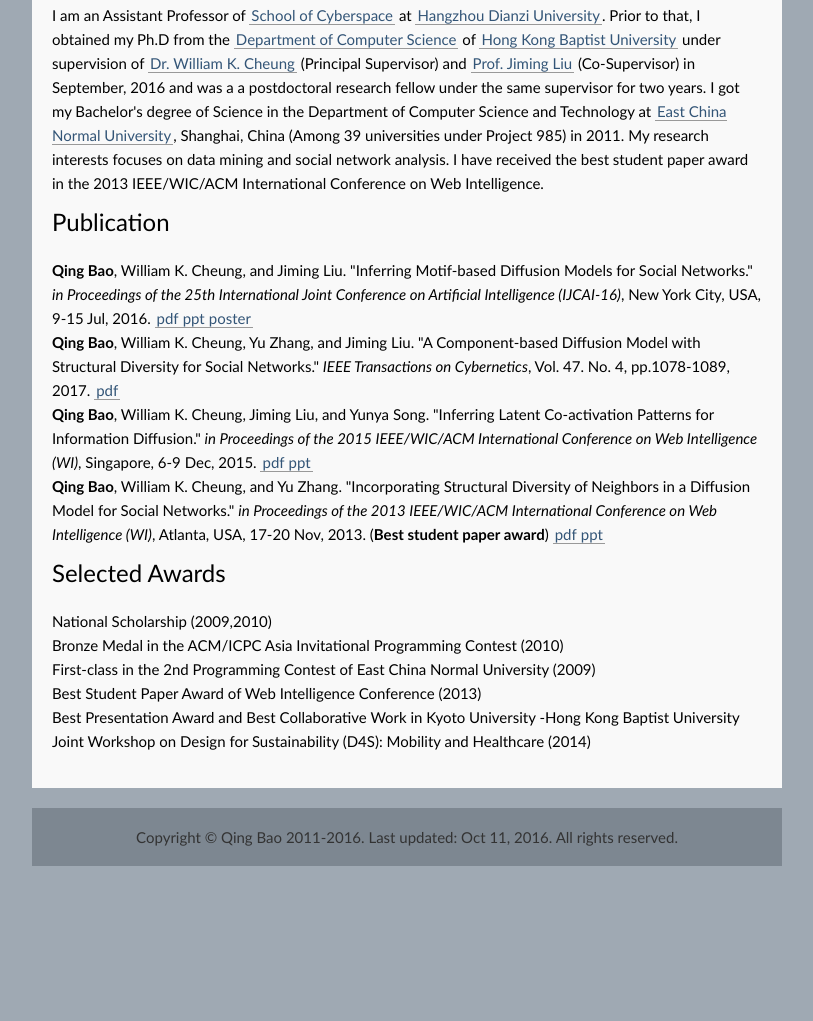
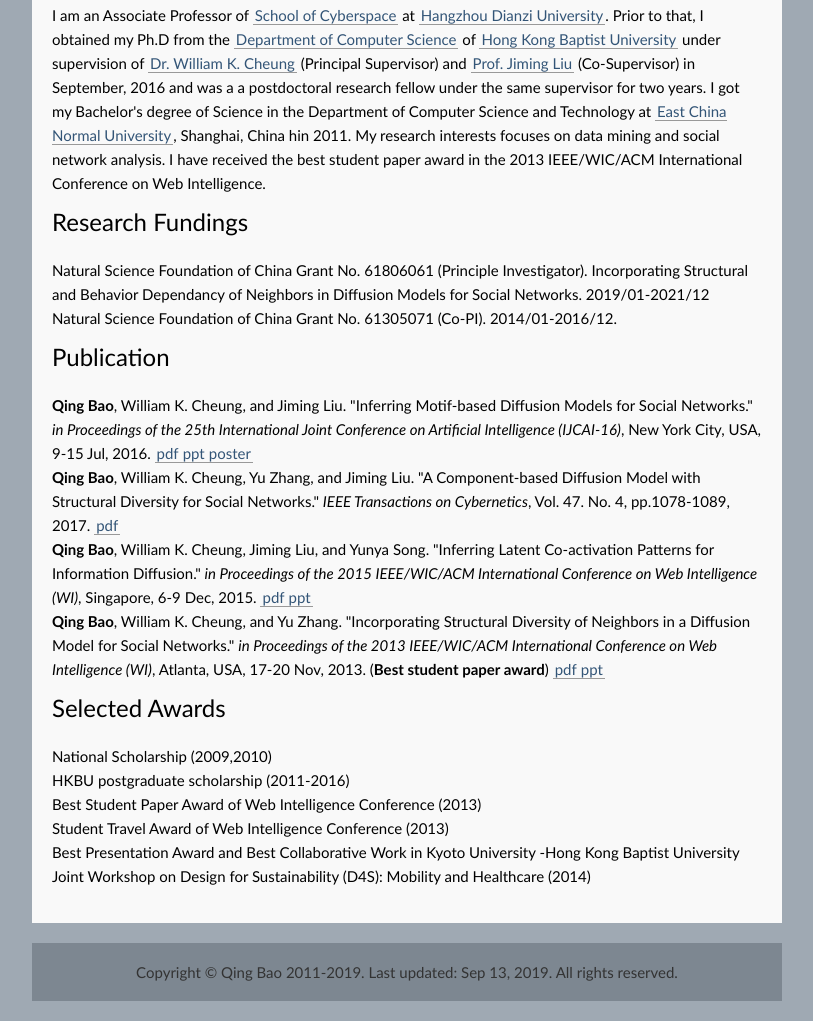
Before and after one commit to QingBaoCN/QingBaoCN.github.io, a plain HTML site: page index.html in a window 1280 px wide. Shown: the part 341-1362 px from the top of the page, without its empty margins (233-1046 px from the left). Before the commit the page ends 1227 px from the top, so only its background shows below. Drawn offline with Linux system fonts and the light colour scheme.

Commit message:
Add files via upload

```diff
--- a/index.html
+++ b/index.html
@@ -48,31 +48,34 @@
                 <h3 class="top">Biography</h3>
 
                 <p>
-                    I am an Assistant Professor of <a href="http://cbs.hdu.edu.cn/">School of Cyberspace</a> at <a href="http://www.hdu.edu.cn/">Hangzhou Dianzi University</a>. Prior to that, I obtained my Ph.D from the <a href="http://www.comp.hkbu.edu.hk">Department of Computer Science</a> of <a href="http://www.hkbu.edu.hk">Hong Kong Baptist University</a> under supervision of
-    <a href="http://www.comp.hkbu.edu.hk/~william">Dr. William K. Cheung</a> (Principal Supervisor) and <a href="http://www.comp.hkbu.edu.hk/~jiming">Prof. Jiming Liu</a> (Co-Supervisor) in September, 2016 and was a a postdoctoral research fellow under the same supervisor for two years.
-    I got my Bachelor's degree of Science in the Department of Computer Science and Technology at <a href="http://english.ecnu.edu.cn">East China Normal University</a>, Shanghai, China (Among 39 universities under Project 985) in 2011.
-    My research interests focuses on data mining and social network analysis. I have received the best student paper award in the 2013 IEEE/WIC/ACM International Conference on Web Intelligence.
-</a></p>
+                    I am an Associate Professor of <a href="http://cbs.hdu.edu.cn/">School of Cyberspace</a> at <a href="http://www.hdu.edu.cn/">Hangzhou Dianzi University</a>. Prior to that, I obtained my Ph.D from the <a href="http://www.comp.hkbu.edu.hk">Department of Computer Science</a> of <a href="http://www.hkbu.edu.hk">Hong Kong Baptist University</a> under supervision of
+                    <a href="http://www.comp.hkbu.edu.hk/~william">Dr. William K. Cheung</a> (Principal Supervisor) and <a href="http://www.comp.hkbu.edu.hk/~jiming">Prof. Jiming Liu</a> (Co-Supervisor) in September, 2016 and was a a postdoctoral research fellow under the same supervisor for two years.
+                    I got my Bachelor's degree of Science in the Department of Computer Science and Technology at <a href="http://english.ecnu.edu.cn">East China Normal University</a>, Shanghai, China hin 2011.
+                    My research interests focuses on data mining and social network analysis. I have received the best student paper award in the 2013 IEEE/WIC/ACM International Conference on Web Intelligence.
+                    </a>
+                </p>
 
-
+                <h3 class="top">Research Fundings</h3>
+                <p>
+                    Natural Science Foundation of China Grant No. 61806061 (Principle Investigator). Incorporating Structural and Behavior Dependancy of Neighbors in Diffusion Models for Social Networks. 2019/01-2021/12<br />
+                    Natural Science Foundation of China Grant No. 61305071 (Co-PI). 2014/01-2016/12.
+                </p>
                 <h3 class="top">Publication</h3>
                 <p>
-                    <b>Qing Bao</b>, William K. Cheung, and Jiming Liu. "Inferring Motif-based Diffusion Models for Social Networks."  <em>in Proceedings of the 25th International Joint Conference on Artificial Intelligence (IJCAI-16)</em>, New York City, USA, 9-15 Jul, 2016. <a href="paper/517.pdf">pdf</a><a href="paper/IJCAI2016-BAOQing_v6.pptx">ppt</a><a href="paper/IJCAI2016-poster-BAOQing_v2.pptx">poster</a><br>
+                    <b>Qing Bao</b>, William K. Cheung, and Jiming Liu. "Inferring Motif-based Diffusion Models for Social Networks."  <em>in Proceedings of the 25th International Joint Conference on Artificial Intelligence (IJCAI-16)</em>, New York City, USA, 9-15 Jul, 2016. <a href="paper/517.pdf">pdf</a><a href="paper/IJCAI2016-BAOQing_v6.pptx">ppt</a><a href="paper/IJCAI2016-poster-BAOQing_v2.pptx">poster</a><br />
                     <b>Qing Bao</b>, William K. Cheung, Yu Zhang, and Jiming Liu. "A Component-based Diffusion Model with Structural Diversity for Social Networks."  <em>IEEE Transactions on Cybernetics</em>, Vol. 47. No. 4, pp.1078-1089, 2017. <a href="paper/07437433.pdf">pdf</a>
-                    <br>
-                    <b>Qing Bao</b>, William K. Cheung, Jiming Liu, and Yunya Song. "Inferring Latent Co-activation Patterns for Information Diffusion."  <em>in Proceedings of the 2015 IEEE/WIC/ACM International Conference on Web Intelligence (WI)</em>, Singapore, 6-9 Dec, 2015. <a href="paper/9618a485.pdf">pdf</a><a href="paper/WI2015-presentation_v3.pptx">ppt</a><br>
-                    <b>Qing Bao</b>, William K. Cheung, and Yu Zhang. "Incorporating Structural Diversity of Neighbors in a Diffusion Model for Social Networks."  <em>in Proceedings of the 2013 IEEE/WIC/ACM International Conference on Web Intelligence (WI)</em>, Atlanta, USA, 17-20 Nov, 2013. (<b>Best student paper award</b>) <a href="paper/2902a431.pdf">pdf</a><a href="paper/WI-presentation_v5.pptx">ppt</a><br>
+                    <br />
+                    <b>Qing Bao</b>, William K. Cheung, Jiming Liu, and Yunya Song. "Inferring Latent Co-activation Patterns for Information Diffusion."  <em>in Proceedings of the 2015 IEEE/WIC/ACM International Conference on Web Intelligence (WI)</em>, Singapore, 6-9 Dec, 2015. <a href="paper/9618a485.pdf">pdf</a><a href="paper/WI2015-presentation_v3.pptx">ppt</a><br />
+                    <b>Qing Bao</b>, William K. Cheung, and Yu Zhang. "Incorporating Structural Diversity of Neighbors in a Diffusion Model for Social Networks."  <em>in Proceedings of the 2013 IEEE/WIC/ACM International Conference on Web Intelligence (WI)</em>, Atlanta, USA, 17-20 Nov, 2013. (<b>Best student paper award</b>) <a href="paper/2902a431.pdf">pdf</a><a href="paper/WI-presentation_v5.pptx">ppt</a><br />
                 </p>
 
                 <h3 class="top">Selected Awards</h3>
                 <p>
-                    National Scholarship (2009,2010)<br>
-                    Bronze Medal in the ACM/ICPC Asia Invitational Programming Contest (2010)
-                    <br>
-                    First-class in the 2nd Programming Contest of East China Normal University (2009)
-                    <br>
+                    National Scholarship (2009,2010)<br />
+                    HKBU postgraduate scholarship (2011-2016)<br />
                     Best Student Paper Award of Web Intelligence Conference (2013)
-                    <br>
+                    <br />
+                    Student Travel Award of Web Intelligence Conference (2013) <br />
                     Best Presentation Award and Best Collaborative Work in Kyoto University -Hong Kong Baptist University Joint Workshop on Design for Sustainability (D4S): Mobility and Healthcare (2014)
 
                 </p>
@@ -85,7 +88,7 @@
         <div id="footer">
 
             <p>
-                Copyright &copy; Qing Bao 2011-2016. Last updated: Oct 11, 2016. All rights reserved.
+                Copyright &copy; Qing Bao 2011-2019. Last updated: Sep 13, 2019. All rights reserved.
 
             </p>
 
```
Also changed, not shown: 1 other file.
